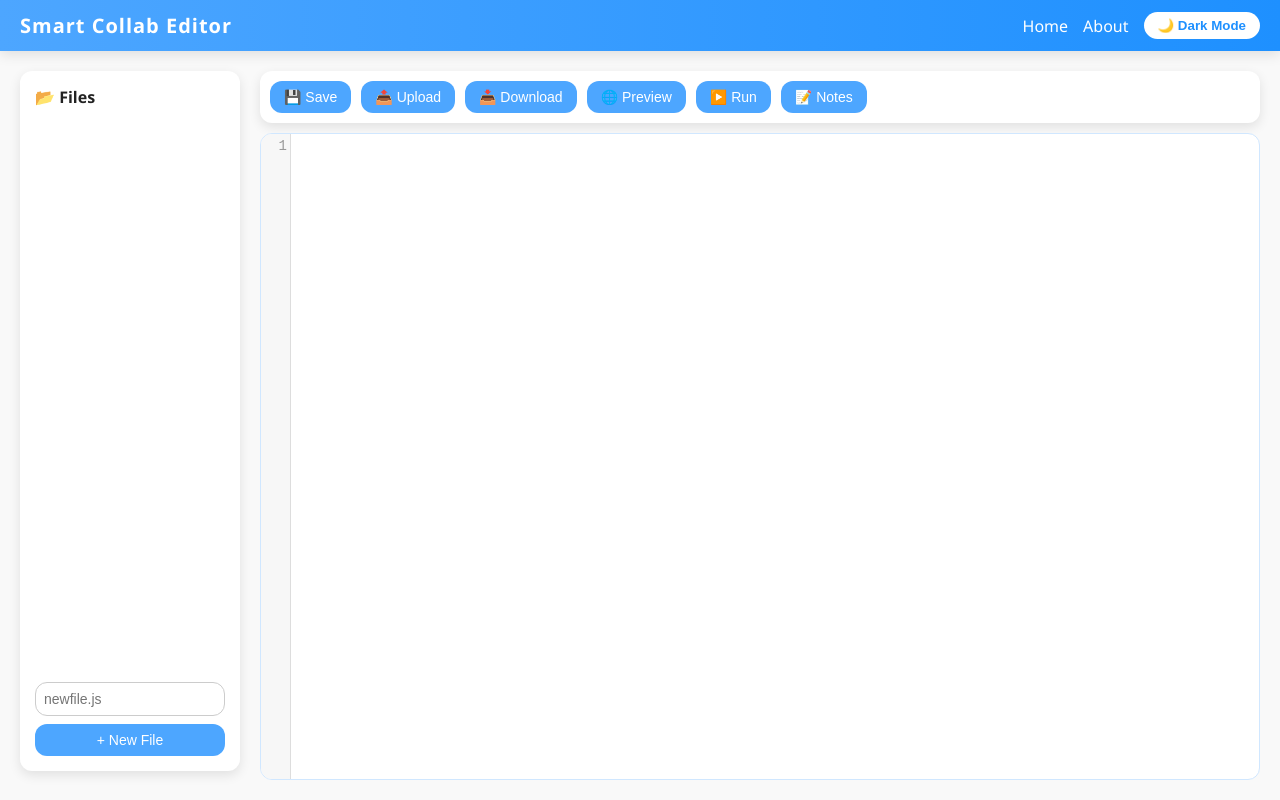
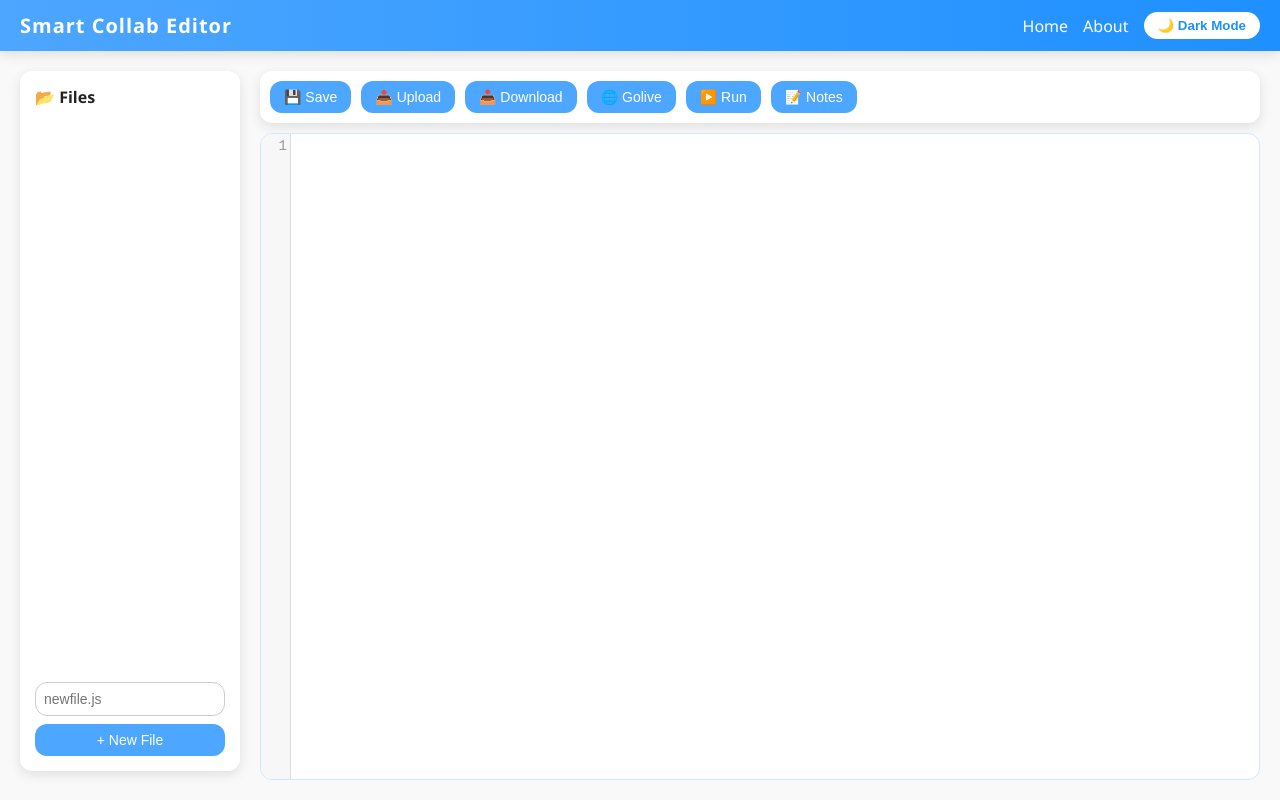
Before and after one commit to Deepakumar155/smart_note, a website: page public/editor.html in a window 1280 px wide. Drawn offline with nearby package versions, Linux system fonts and the light colour scheme; no server answers.

Commit message:
css change

```diff
--- a/public/editor.html
+++ b/public/editor.html
@@ -36,7 +36,7 @@
         <button id="saveBtn">💾 Save</button>
         <button id="uploadBtn">📤 Upload</button>
         <button id="downloadBtn">📥 Download</button>
-        <button id="previewBtn">🌐 Preview</button>
+        <button id="previewBtn">🌐 Golive</button>
           <button id="runBtn">▶️ Run</button>
         <button id="notesBtn">📝 Notes</button>
         <span id="status"></span>
```
